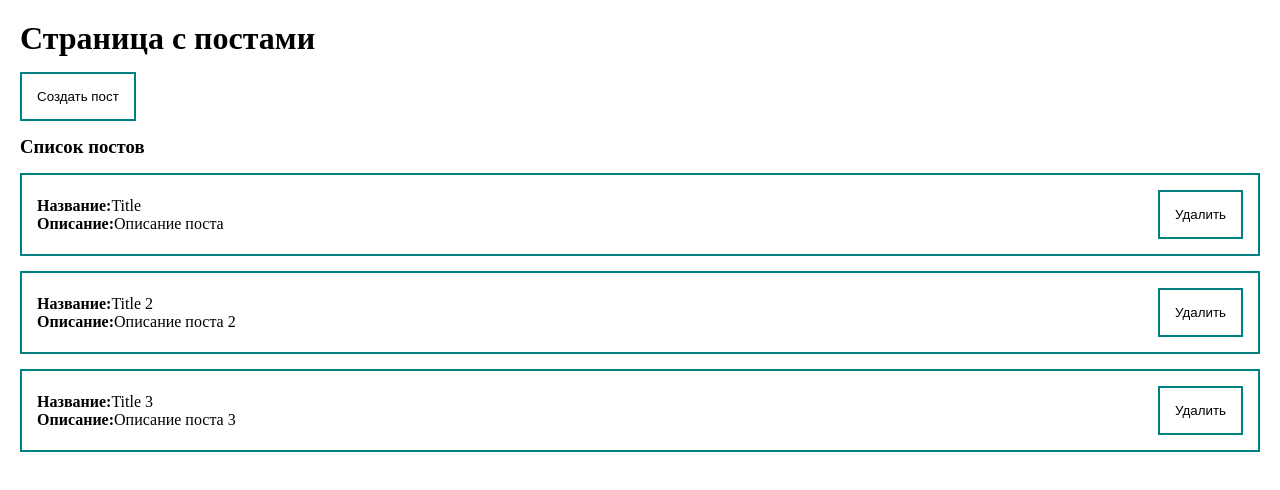
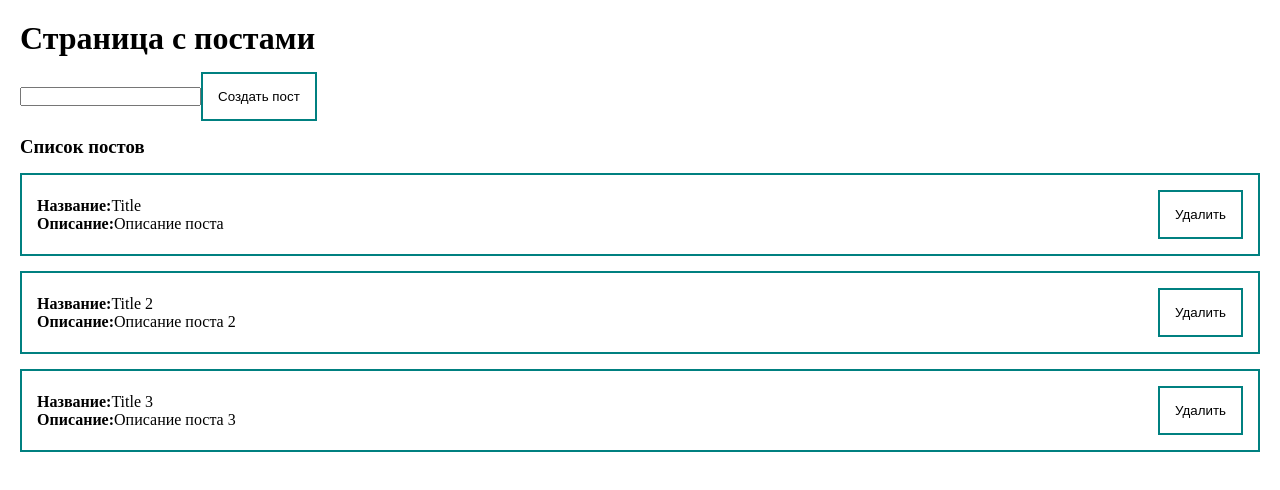
Before and after one commit to Electrum96/vue3, a Vue app: page / in a window 1280 px wide. Shown: the top 490 px of the page. Built offline with nearby package versions, Linux system fonts and the light colour scheme.

Commit message:
'v-model modificators: .trim'

```diff
--- a/src/App.vue
+++ b/src/App.vue
@@ -1,7 +1,7 @@
 <template> <!--секция для разметки-->
   <div class="app">
     <h1>Страница с постами</h1>
-
+    <input type="text" v-model.trim="modificatorValue">  <!--.trim пробелы не попадают из инпута в модель-->
     <my-button @click="showDialog" style="margin: 15px 0px">Создать пост</my-button> <!--запуск функции меняющей булевое значение в модели-->
 
     <my-dialog v-model:show="dialogVisible" >
@@ -35,7 +35,9 @@ export default {
         {id: 3, title: 'Title 3', body: 'Описание поста 3'},
       ],
       dialogVisible: false, /*входная модель в зависимости от которой модальное окно лио видно или скрыто*/
+      modificatorValue: ''
     }
+
   },
   methods: {
     createPost(post) {
```
